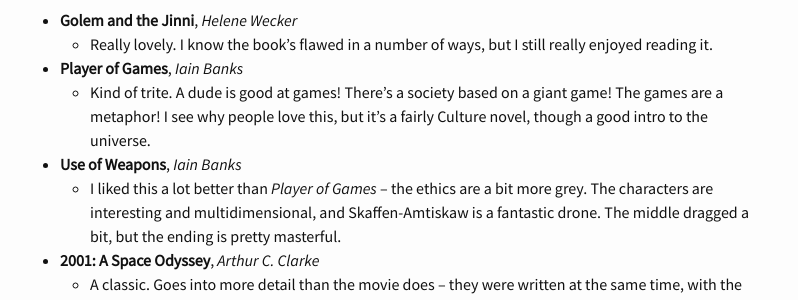
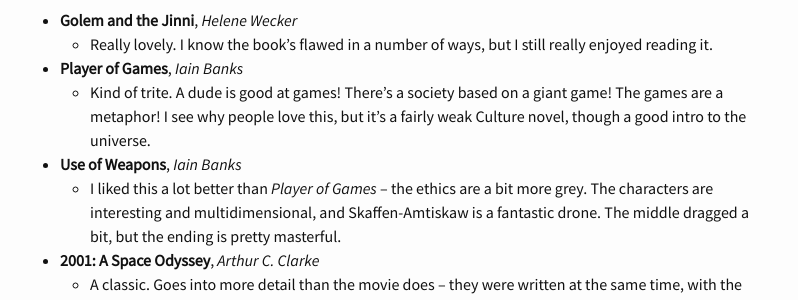
Before and after one commit to kiran/kiran.github.io, a Jekyll site: the page built from _posts/2015-12-17-2015-reading-log.md, in a window 1280 px wide and 900 px high, scrolled down 1694 px. Shown: the part 178-478 px from the top of the window, without its empty margins (240-1038 px from the left). Built offline with Jekyll 4.4.1, drawn with Linux system fonts in a browser that asks for light colours; comment, search, counter and statistics services are not loaded; some of the changed text lies outside the part shown.

Commit message:
fix typos

```diff
--- a/_posts/2015-12-17-2015-reading-log.md
+++ b/_posts/2015-12-17-2015-reading-log.md
@@ -22,7 +22,7 @@ For a prettier view, Goodreads has a great [year in review](https://www.goodread
 1. ✨<span class='loved'>**The Death and Life of Great American Cities**</span>✨, _Jane Jacobs_
   - So delightful! This resonates really well, and many of Jacobs' complaints still hold true. She rails against large "superblocks" and praises mixed-use neighborhoods.
 1. ✨<span class='loved'>**Embassytown**</span>✨, _China Miéville_
-  - Like most of China Miéville's books, the ideas he explores stick with me for a very long time. Unlike most of China Miéville's books, I really enjoyed the characters and the plot in this book. Where _City and the City_ is a good metaphor for the world we live in, _Embassytown_ is a good metaphor for languages. This is kind of the "Darmok & Jalad" idea, but at novel-len1.ths.
+  - Like most of China Miéville's books, the ideas he explores stick with me for a very long time. Unlike most of China Miéville's books, I really enjoyed the characters and the plot in this book. Where _City and the City_ is a good metaphor for the world we live in, _Embassytown_ is a good metaphor for languages. This is kind of the "Darmok & Jalad" idea, but at novel-lengths.
 1. ✨<span class='loved'>**House of Suns**</span>✨, _Alastair Reynolds_
   - This was a fantastic space opera, with really fun characters and a great world! The basic conceit is a deep-space chase scene that takes place over millenia, by a society of clones enmeshed in a conspiracy involving conscious robots. FUN.
 
@@ -47,7 +47,7 @@ And everything else! These were really good, too.
 - **Golem and the Jinni**, _Helene Wecker_
   - Really lovely. I know the book's flawed in a number of ways, but I still really enjoyed reading it.
 - **Player of Games**, _Iain Banks_
-  - Kind of trite. A dude is good at games! There's a society based on a giant game! The games are a metaphor! I see why people love this, but it's a fairly Culture novel, though a good intro to the universe.
+  - Kind of trite. A dude is good at games! There's a society based on a giant game! The games are a metaphor! I see why people love this, but it's a fairly weak Culture novel, though a good intro to the universe.
 - **Use of Weapons**, _Iain Banks_
   - I liked this a lot better than _Player of Games_ -- the ethics are a bit more grey. The characters are interesting and multidimensional, and Skaffen-Amtiskaw is a fantastic drone. The middle dragged a bit, but the ending is pretty masterful.
 - **2001: A Space Odyssey**, _Arthur C. Clarke_
```
